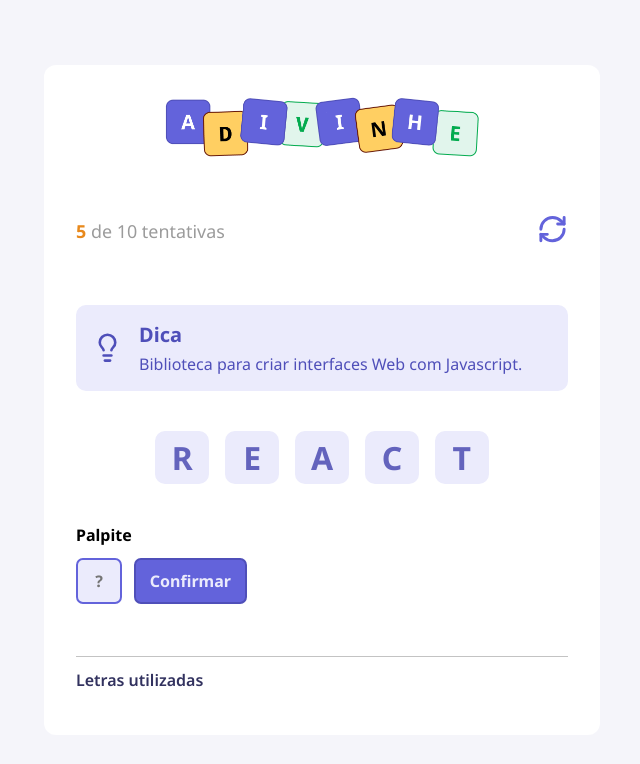
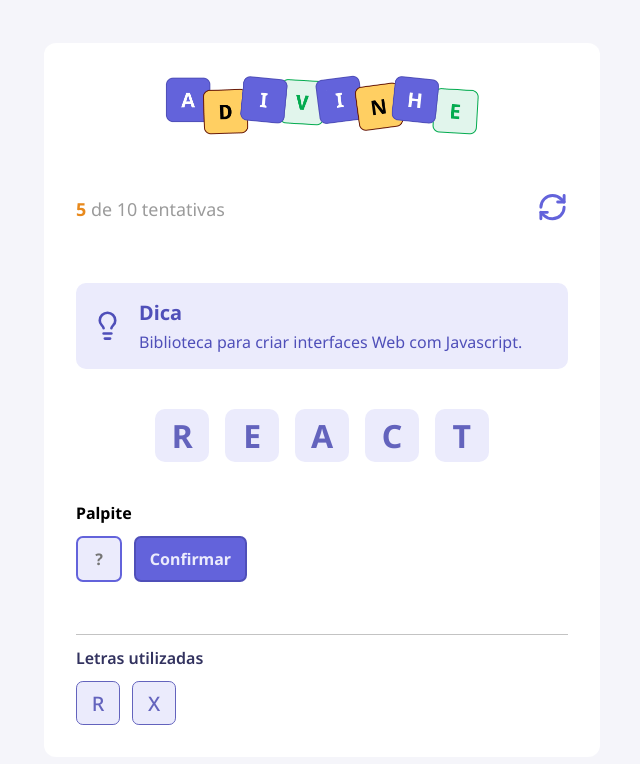
Before and after one commit to horquidia-lima/Jogo-de-Adivinhacao, a React (Vite) app: page / in a window 1280 px wide. Shown: the top 764 px of the page, without its empty margins (318-958 px from the left). Built offline with nearby package versions, Linux system fonts and the light colour scheme.

Commit message:
Variações de Tamanho de Letra

```diff
--- a/src/components/Letter/index.tsx
+++ b/src/components/Letter/index.tsx
@@ -2,11 +2,12 @@
 
 type Props = {
     value?: string
+    size?: "default" | "small"
 }
 
-export function Letter({value = ""}: Props){
+export function Letter({value = "", size = "default"}: Props){
     return(
-        <div className={styles.letter}>
+        <div className={`${styles.letter} ${size === "small" && styles.letterSmall}`}>
             <span>{value}</span>
         </div>
     )
--- a/src/components/Letter/styles.module.css
+++ b/src/components/Letter/styles.module.css
@@ -14,3 +14,13 @@
     justify-content: center;
     align-items: center;
 }
+
+.letterSmall {
+    width: 2.75rem;
+    height: 2.75rem;
+    border-radius: 0.43rem;
+
+    font-size: 1.25rem;
+    font-weight: 500;
+    border: 1px solid #6363bd;
+}
--- a/src/components/LettersUsed/index.tsx
+++ b/src/components/LettersUsed/index.tsx
@@ -1,9 +1,15 @@
 import styles from "./styles.module.css"
+import { Letter } from "../Letter"
 
 export function LetterUsed(){
     return(
         <div className={styles.lettersUsed}>
             <h5>Letras utilizadas</h5>
+
+            <div>
+                <Letter value="R" size="small"/>
+                <Letter value="X" size="small"/>
+            </div>
         </div>
     )
 }
--- a/src/components/LettersUsed/styles.module.css
+++ b/src/components/LettersUsed/styles.module.css
@@ -10,3 +10,9 @@
     font-weight: 600;
     margin: 0.75rem 0;
 }
+
+.lettersUsed > div {
+    display: flex;
+    gap: 0.75rem;
+    flex-wrap: wrap;
+}
```
